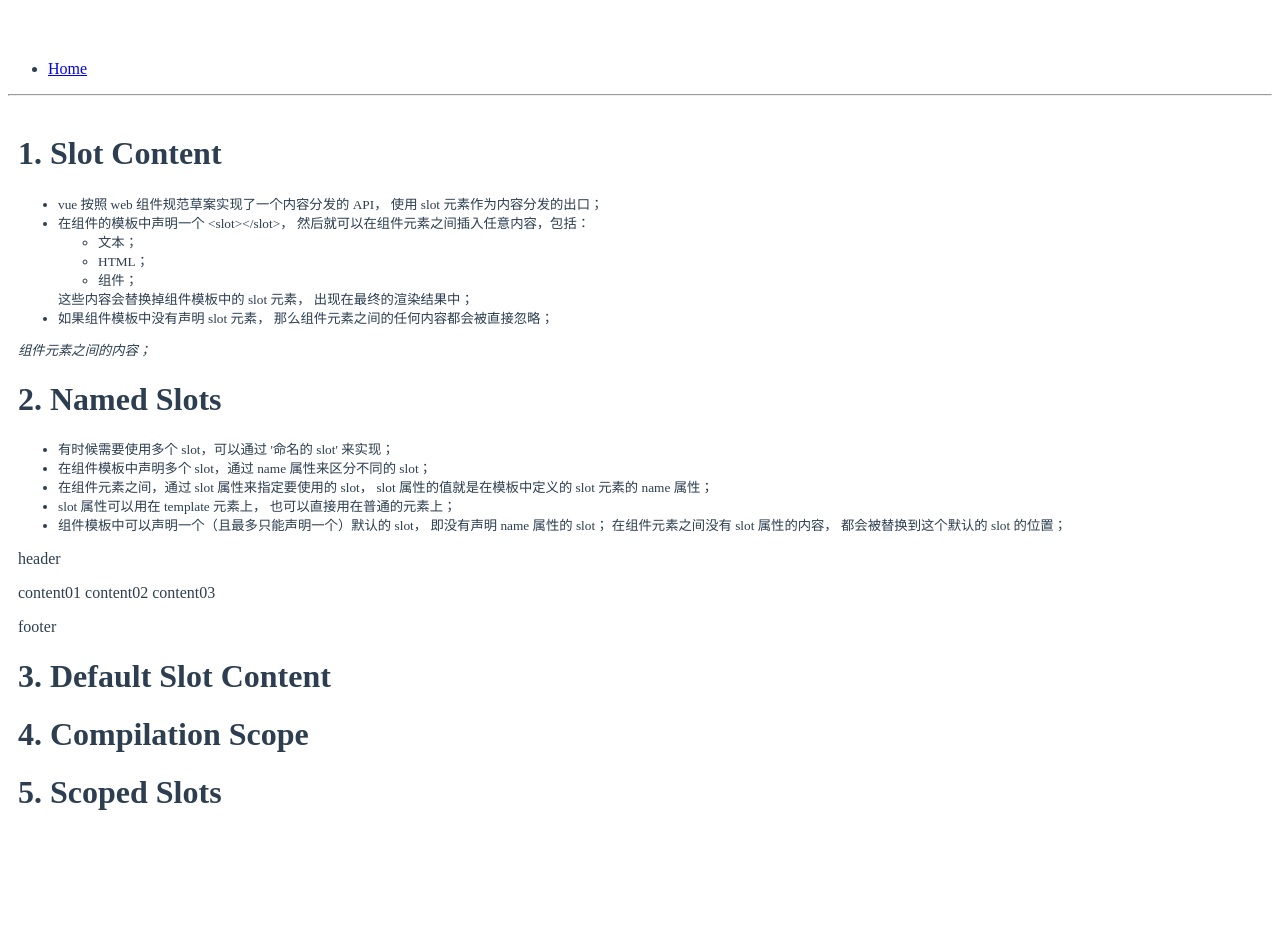
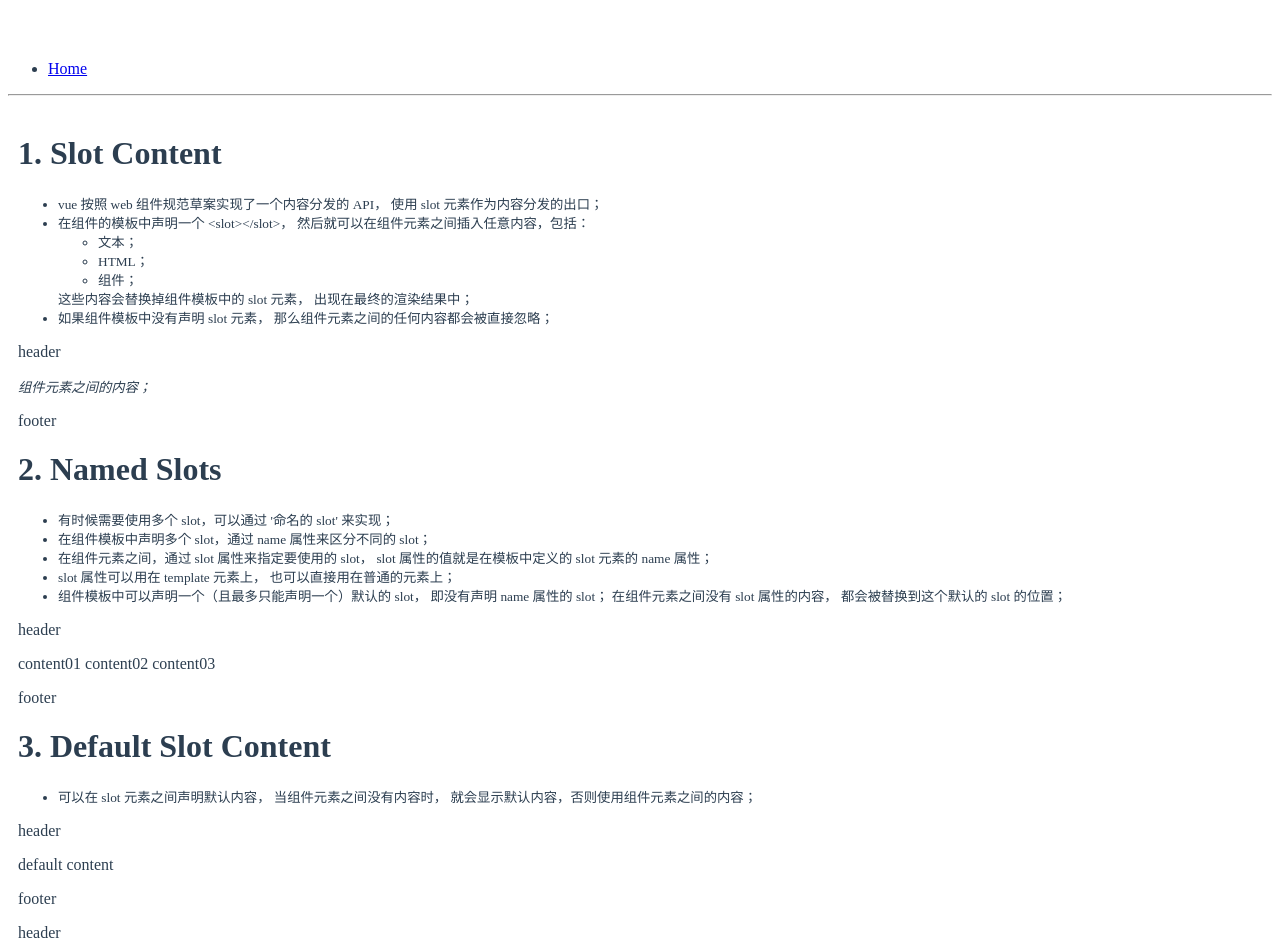
Before and after one commit to luotaoyeah/learning-vue, a Vue app: page /#/guide/slots in a window 1280 px wide. Shown: the top 952 px of the page. Before the commit the page ends 851 px from the top, so only its background shows below. Built offline with nearby package versions, Linux system fonts and the light colour scheme.

Commit message:
slots: default slot content

```diff
--- a/src/doc/guide/slots/slots-default-slot-content.vue
+++ b/src/doc/guide/slots/slots-default-slot-content.vue
@@ -1,7 +1,32 @@
 <template>
-  <div><h1>3. Default Slot Content</h1></div>
+  <div>
+    <h1>3. Default Slot Content</h1>
+    <small>
+      <ul>
+        <li>
+          可以在 slot 元素之间声明默认内容，
+          当组件元素之间没有内容时，
+          就会显示默认内容，否则使用组件元素之间的内容；
+        </li>
+      </ul>
+    </small>
+    <MyComponent01></MyComponent01>
+    <MyComponent01>custom content</MyComponent01>
+  </div>
 </template>
 <script>
+import Vue from "vue";
+
+Vue.component("MyComponent01", {
+  template: `
+<div>
+  <p>header</p>
+  <slot>default content</slot>
+  <p>footer</p>
+</div>
+  `
+});
+
 export default {
   data() {
     return {};
```
